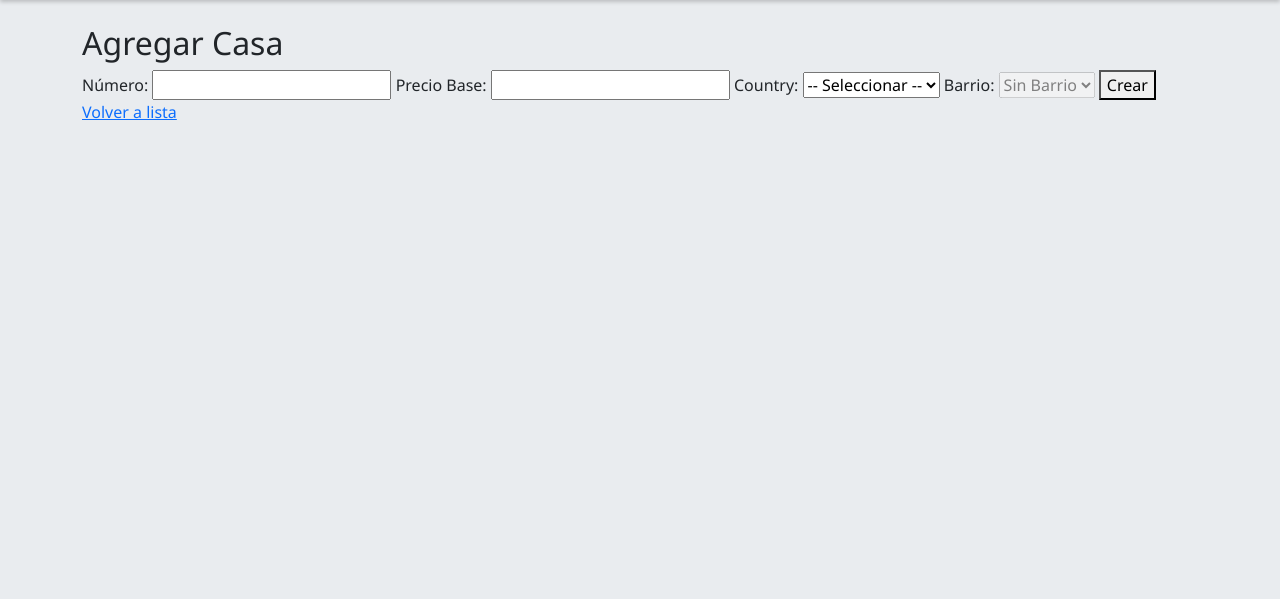
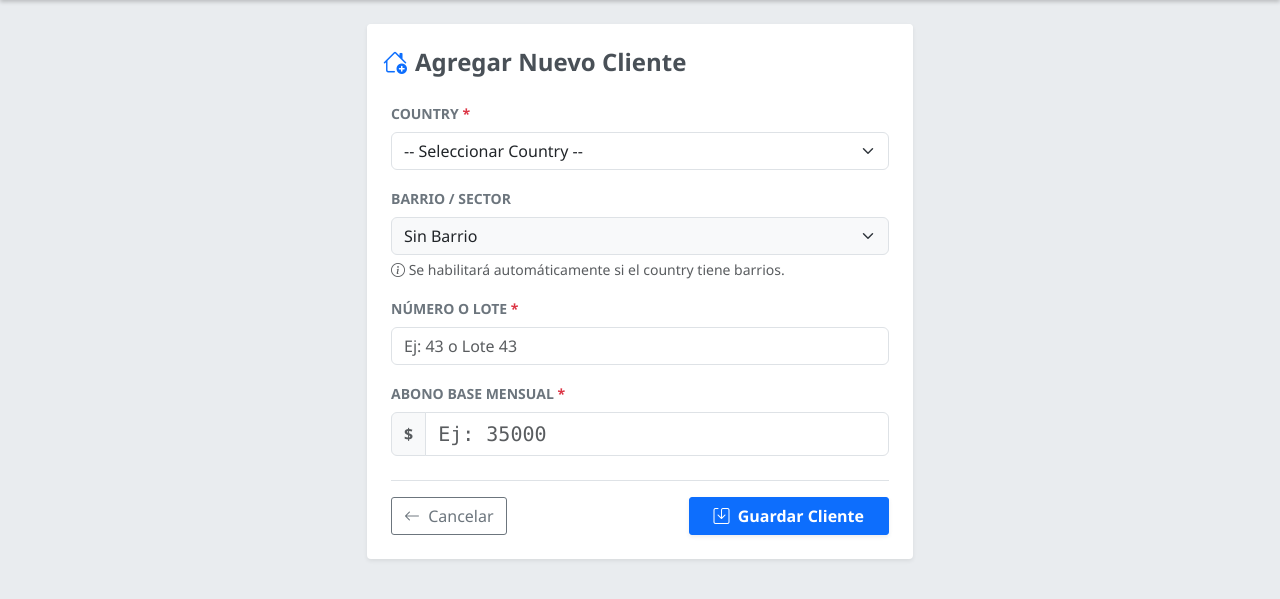
Before and after one commit to TomasMorenoo/drPiscinas, a Flask app: page /casas/create in a window 1280 px wide. Shown: the part 56-655 px from the top of the page. Run offline with Flask 3, Linux system fonts and the light colour scheme; the visitor is signed in with stand-in values (Sample User, id 1); data that the repository does not hold is empty; some libraries are stand-ins or nearby versions.

Commit message:
style: rediseño moderno del formulario de crear casa

```diff
--- a/app/templates/casas/create.html
+++ b/app/templates/casas/create.html
@@ -1,38 +1,66 @@
 {% extends "base.html" %}
-{% block title %}Crear Casa{% endblock %}
+{% block title %}Nuevo Cliente - Dr. Piscinas{% endblock %}
 
 {% block content %}
-
-<h2>Agregar Casa</h2>
-
+<div class="row justify-content-center mt-4">
+    <div class="col-md-8 col-lg-6">
+        <div class="card border-0 shadow-sm">
+            <div class="card-header bg-white border-bottom-0 pt-4 pb-0">
+                <h2 class="h4 mb-0 text-gray-800 fw-bold">
+                    <i class="bi bi-house-add text-primary me-2"></i>Agregar Nuevo Cliente
+                </h2>
+            </div>
+            <div class="card-body p-4">
                 <form method="POST" action="{{ url_for('casas.crear_casa') }}">
                     <input type="hidden" name="csrf_token" value="{{ csrf_token() }}"/>
-    <label>Número:</label>
-    <input type="text" name="numero" required>
 
-    <label>Precio Base:</label>
-    <input type="number" name="precio_base" step="0.01" required>
-
-    <label>Country:</label>
-<select name="country_id" id="countrySelect" required>
-    <option value="">-- Seleccionar --</option>
+                    <div class="mb-3">
+                        <label for="countrySelect" class="form-label fw-bold text-secondary small text-uppercase">Country <span class="text-danger">*</span></label>
+                        <select name="country_id" id="countrySelect" class="form-select" required>
+                            <option value="">-- Seleccionar Country --</option>
                             {% for country in countries %}
                                 <option value="{{ country.id }}">{{ country.nombre }}</option>
                             {% endfor %}
                         </select>
+                    </div>
 
-<label>Barrio:</label>
-<select name="barrio_id" id="barrioSelect" disabled>
+                    <div class="mb-3">
+                        <label for="barrioSelect" class="form-label fw-bold text-secondary small text-uppercase">Barrio / Sector</label>
+                        <select name="barrio_id" id="barrioSelect" class="form-select bg-light" disabled>
                             <option value="">Sin Barrio</option>
                         </select>
+                        <div class="form-text small"><i class="bi bi-info-circle"></i> Se habilitará automáticamente si el country tiene barrios.</div>
+                    </div>
 
+                    <div class="mb-3">
+                        <label for="numero" class="form-label fw-bold text-secondary small text-uppercase">Número o Lote <span class="text-danger">*</span></label>
+                        <input type="text" name="numero" id="numero" class="form-control" placeholder="Ej: 43 o Lote 43" required>
+                    </div>
 
-    <button type="submit">Crear</button>
+                    <div class="mb-4">
+                        <label for="precio_base" class="form-label fw-bold text-secondary small text-uppercase">Abono Base Mensual <span class="text-danger">*</span></label>
+                        <div class="input-group">
+                            <span class="input-group-text bg-light text-muted fw-bold">$</span>
+                            <input type="number" name="precio_base" id="precio_base" class="form-control font-monospace fs-5" step="0.01" placeholder="Ej: 35000" required>
+                        </div>
+                    </div>
+
+                    <div class="d-flex justify-content-between align-items-center mt-4 pt-3 border-top">
+                        <a href="{{ url_for('casas.listar_casas') }}" class="btn btn-outline-secondary">
+                            <i class="bi bi-arrow-left me-1"></i> Cancelar
+                        </a>
+                        <button type="submit" class="btn btn-primary fw-bold px-4 shadow-sm">
+                            <i class="bi bi-save me-1"></i> Guardar Cliente
+                        </button>
+                    </div>
                 </form>
-
-<a href="{{ url_for('casas.listar_casas') }}">Volver a lista</a>
+            </div>
+        </div>
+    </div>
+</div>
 
 <script>
+document.addEventListener('DOMContentLoaded', function() {
     const countrySelect = document.getElementById('countrySelect');
     const barrioSelect = document.getElementById('barrioSelect');
 
@@ -42,6 +70,7 @@ countrySelect.addEventListener('change', function() {
         // Limpiar y deshabilitar select barrio si no hay country
         barrioSelect.innerHTML = '<option value="">Sin Barrio</option>';
         barrioSelect.disabled = true;
+        barrioSelect.classList.add('bg-light');
 
         if (countryId) {
             fetch(`/casas/barrios/${countryId}`)
@@ -49,6 +78,7 @@ countrySelect.addEventListener('change', function() {
                 .then(data => {
                     if (data.length > 0) {
                         barrioSelect.disabled = false;
+                        barrioSelect.classList.remove('bg-light');
                         barrioSelect.innerHTML = '<option value="">-- Seleccionar Barrio --</option>';
                         data.forEach(b => {
                             const option = document.createElement('option');
@@ -61,6 +91,6 @@ countrySelect.addEventListener('change', function() {
                 .catch(err => console.error(err));
         }
     });
+});
 </script>
-
 {% endblock %}
```
Lines whose indentation alone changed are shown as unchanged.
